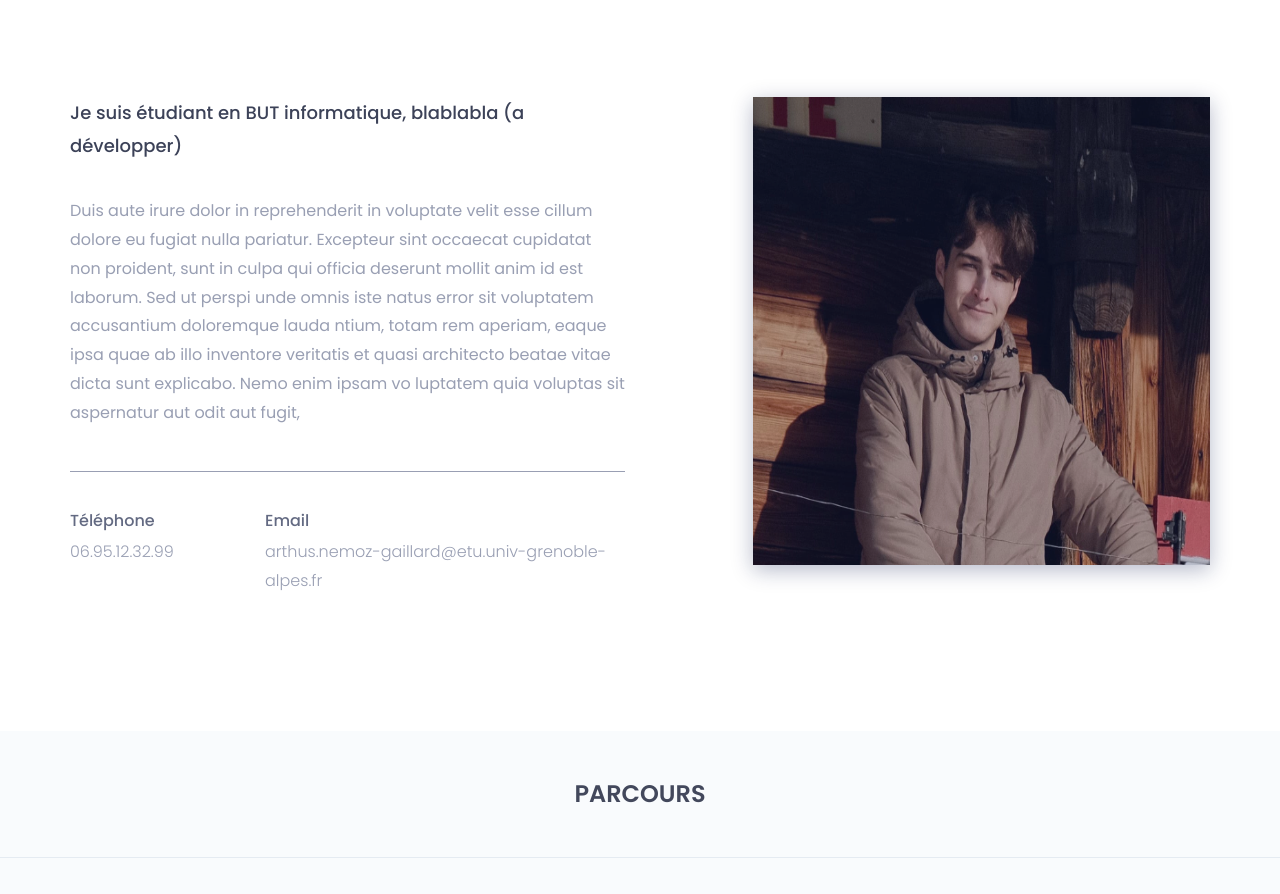
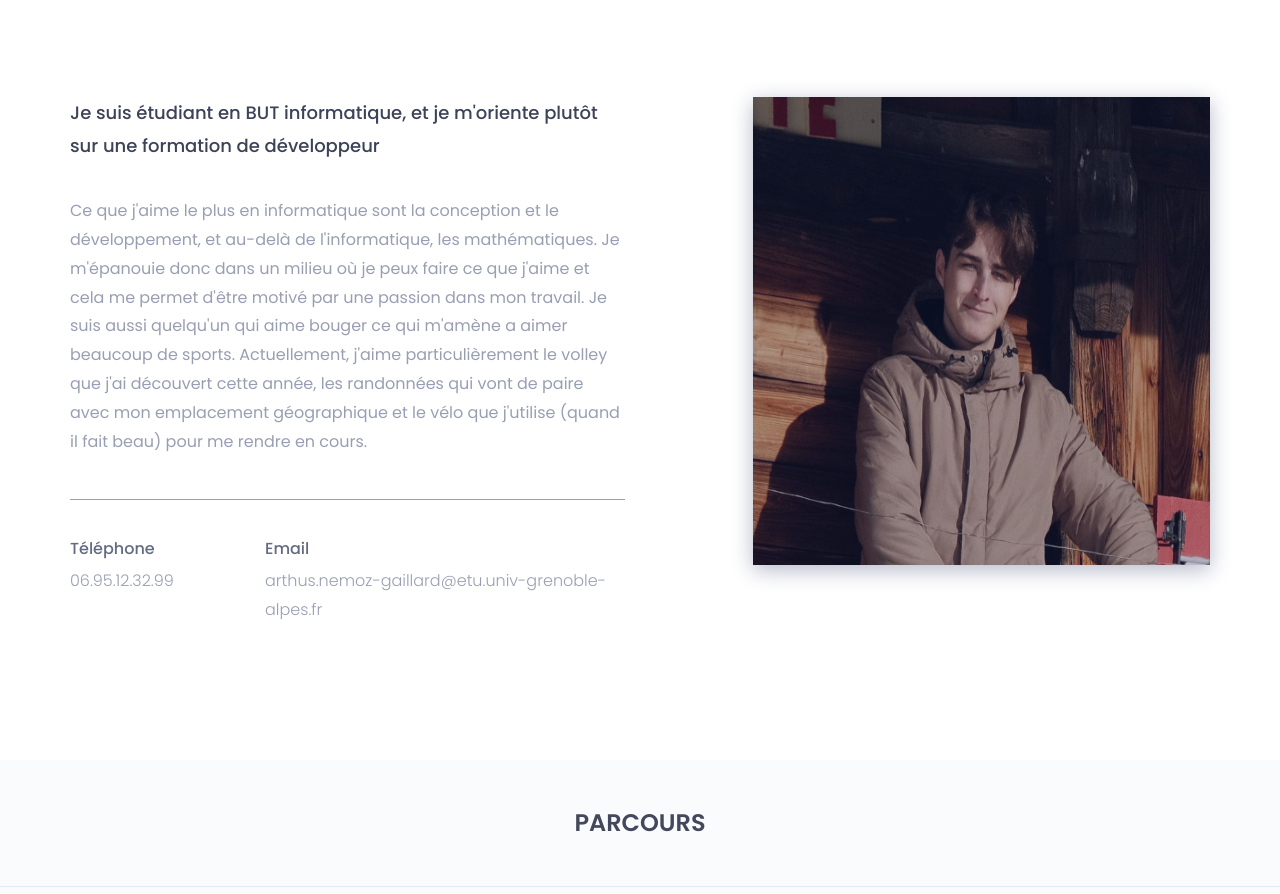
Before and after one commit to Tuthus/Portfolio, a plain HTML site: page index.html in a window 1280 px wide. Shown: the part 1020-1914 px from the top of the page. Drawn offline with nearby package versions, Linux system fonts and the light colour scheme.

Commit message:
Avec la description c'est mieux

```diff
--- a/index.html
+++ b/index.html
@@ -122,10 +122,14 @@
 						<div class="col-sm-6">
 							<div class="single-about-txt">
 								<h3>
-									Je suis étudiant en BUT informatique, blablabla (a développer)
+									Je suis étudiant en BUT informatique, et je m'oriente plutôt sur une formation de développeur
 								</h3>
 								<p>
-									Duis aute irure dolor in reprehenderit in voluptate velit esse cillum dolore eu fugiat nulla pariatur. Excepteur sint occaecat cupidatat non proident, sunt in culpa qui officia deserunt mollit anim id est laborum. Sed ut perspi unde omnis iste natus error sit voluptatem accusantium doloremque lauda ntium, totam rem aperiam, eaque ipsa quae ab illo inventore veritatis et quasi architecto beatae vitae dicta sunt explicabo. Nemo enim ipsam vo luptatem quia voluptas sit aspernatur aut odit aut fugit,
+									Ce que j'aime le plus en informatique sont la conception et le développement, et au-delà de l'informatique, les mathématiques.
+									Je m'épanouie donc dans un milieu où je peux faire ce que j'aime et cela me permet d'être motivé par une passion dans mon travail.
+									Je suis aussi quelqu'un qui aime bouger ce qui m'amène a aimer beaucoup de sports.
+									Actuellement, j'aime particulièrement le volley que j'ai découvert cette année, les randonnées qui vont de paire avec mon emplacement géographique
+									et le vélo que j'utilise (quand il fait beau) pour me rendre en cours.
 								</p>
 								<div class="row">
 									<div class="col-sm-4">
```
